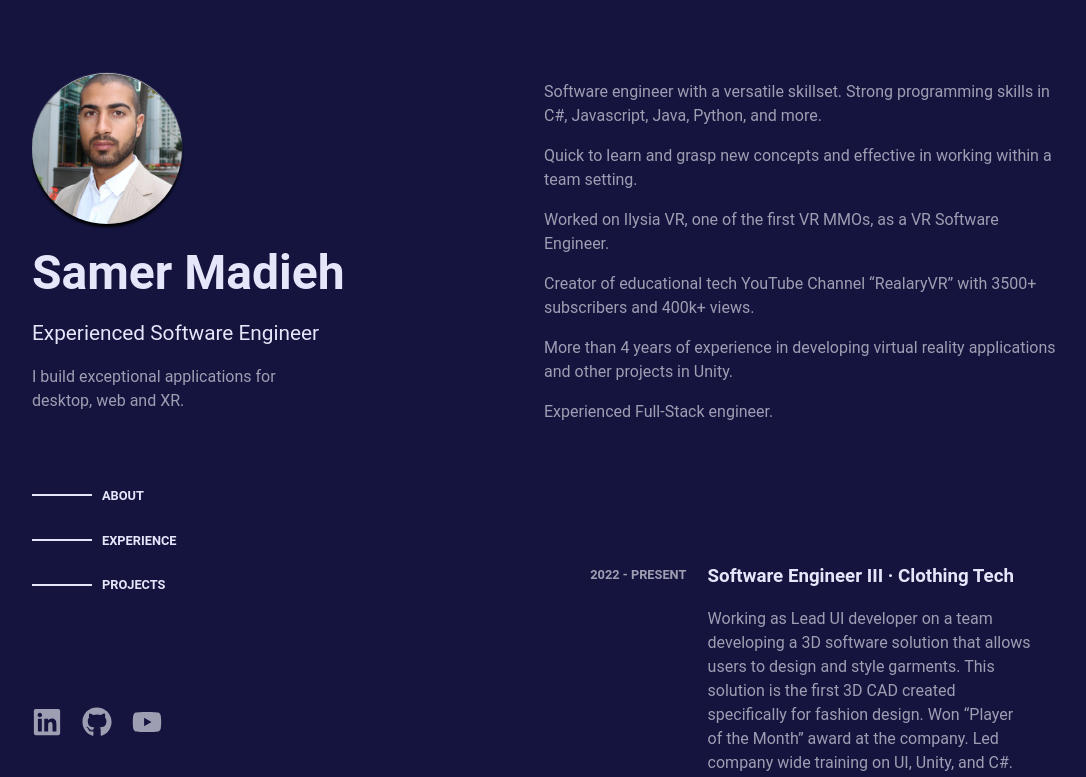
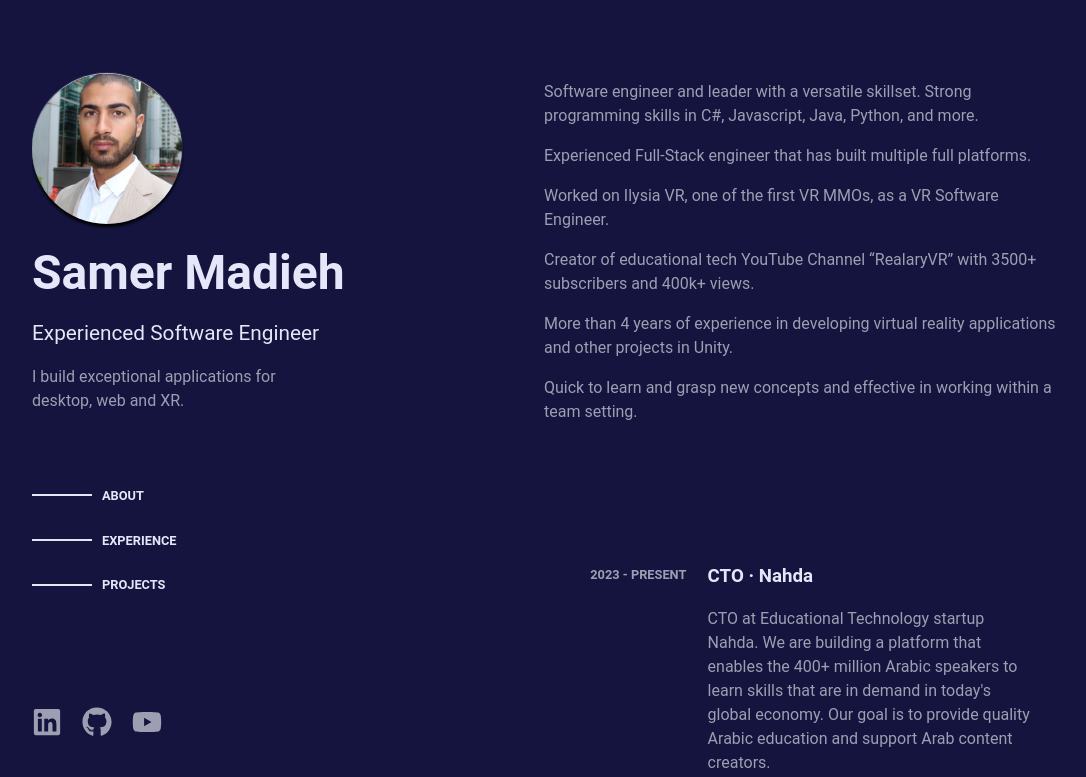
Before and after one commit to Samermadieh/portfolio, a React (Create React App) app: page / in a window 1280 px wide. Shown: the top 777 px of the page, without its empty margins (96-1182 px from the left). Built offline with nearby package versions, Linux system fonts and the light colour scheme.

Commit message:
Add Nahda.

```diff
--- a/src/App.js
+++ b/src/App.js
@@ -11,12 +11,12 @@ function App() {
 
   const [isScrolling, setIsScrolling] = useState(false);
   const shortInfo = "I build exceptional applications for desktop, web and XR.";
-  const about = `Software engineer with a versatile skillset. Strong programming skills in C#, Javascript, Java, Python, and more.
-  Quick to learn and grasp new concepts and effective in working within a team setting.
+  const about = `Software engineer and leader with a versatile skillset. Strong programming skills in C#, Javascript, Java, Python, and more.
+  Experienced Full-Stack engineer that has built multiple full platforms.
   Worked on Ilysia VR, one of the first VR MMOs, as a VR Software Engineer.
   Creator of educational tech YouTube Channel “RealaryVR” with 3500+ subscribers and 400k+ views.
   More than 4 years of experience in developing virtual reality applications and other projects in Unity.
-  Experienced Full-Stack engineer.`;
+  Quick to learn and grasp new concepts and effective in working within a team setting. `;
 
   useEffect(() => {
 
--- a/src/components/Experience.jsx
+++ b/src/components/Experience.jsx
@@ -2,6 +2,16 @@ import './css/Experience.css';
 
 function Experience() {
     const experience = [
+        {
+            title: "CTO",
+            company: "Nahda",
+            date: "2023 - PRESENT",
+            description: "CTO at Educational Technology startup Nahda. We are building a platform that enables the 400+ million Arabic speakers to learn skills that are in demand in today's global economy. Our goal is to provide quality Arabic education and support Arab content creators.",
+            link: "https://www.nahda.io/",
+            skills: [
+                "Full-stack", "UI/UX", "Azure", "Video"
+            ]
+        },
         {
             title: "Software Engineer III",
             company: "Clothing Tech",
```
